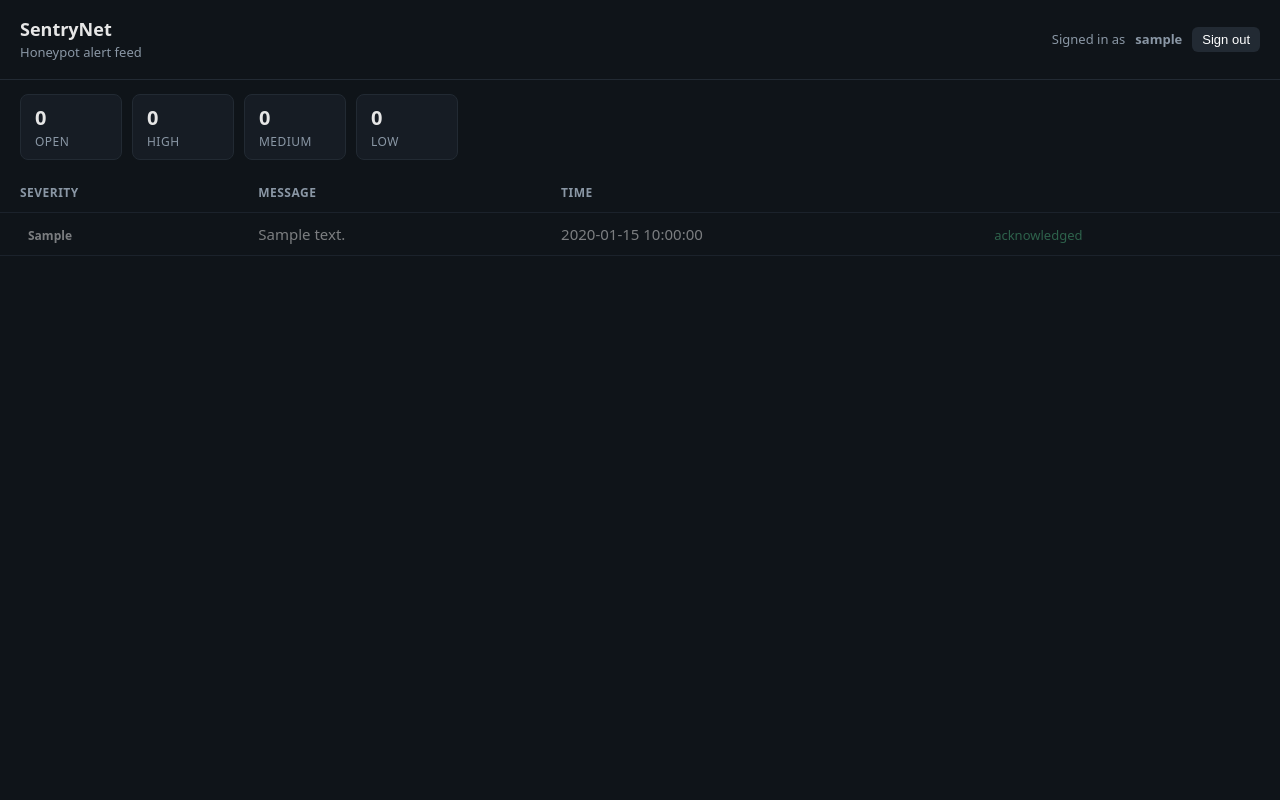
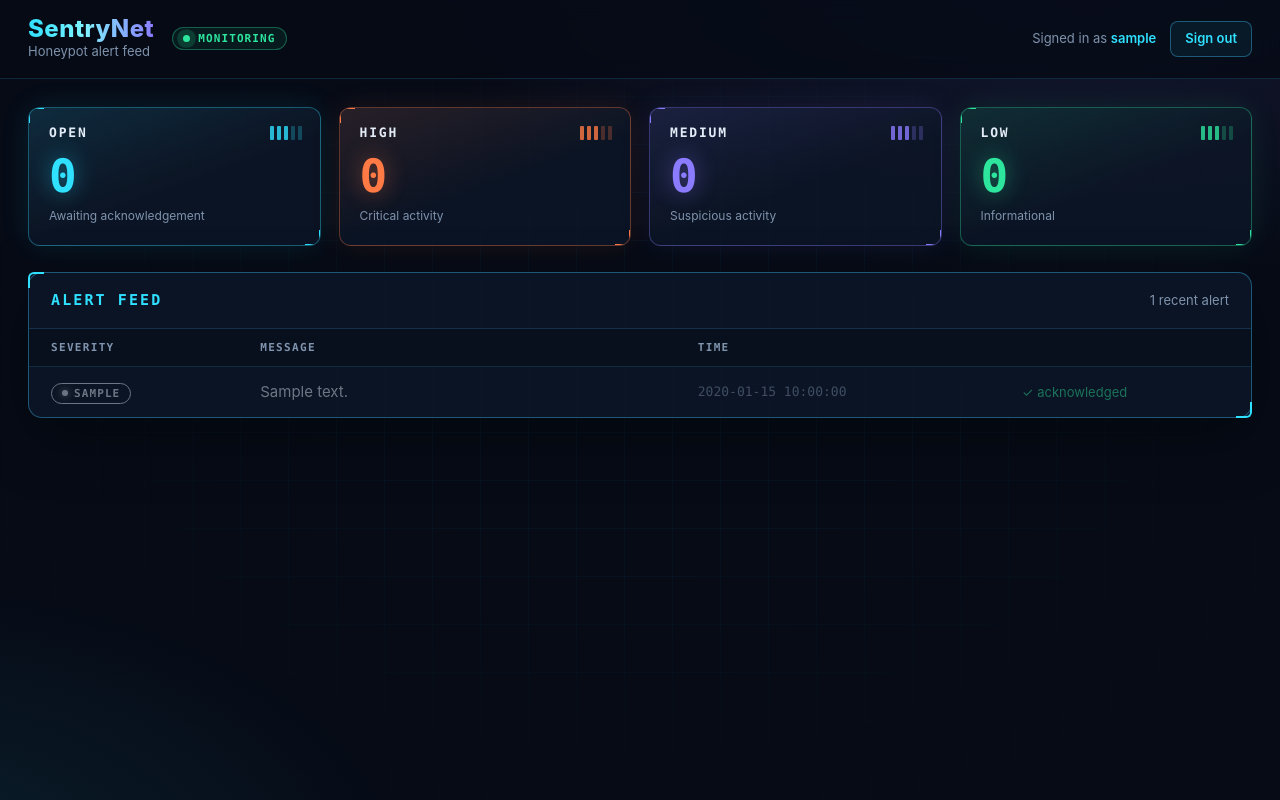
Before and after one commit to Rabdool/sentrynet, a Flask app: page / in a window 1280 px wide. Run offline with Flask 3, Linux system fonts and the light colour scheme; the visitor is signed in with stand-in values (Sample User, id 1); tables that the repository leaves empty hold one stand-in row (values such as "Sample post").

Commit message:
Restyle dashboard and sign-in page; add password visibility toggle
Move the dashboard styling into a shared stylesheet with a dark
security-console theme: colour-coded severity cards, a styled alert feed,
a live monitoring indicator and a radar empty state. The sign-in page
gets a show/hide password button. Presentation only; no route or
authentication changes.

Co-Authored-By: Claude Opus 5.5 <noreply@anthropic.com>

```diff
--- /dev/null
+++ b/dashboard/static/sentrynet.css
@@ -0,0 +1,392 @@
+/* SentryNet dashboard theme: dark security-operations console. */
+:root {
+  color-scheme: dark;
+  --bg: #060b16;
+  --bg-2: #0a1222;
+  --panel: rgba(13, 22, 40, .82);
+  --panel-solid: #0d1628;
+  --line: rgba(64, 196, 255, .16);
+  --line-strong: rgba(64, 196, 255, .38);
+  --text: #e3ecf7;
+  --muted: #7f93ad;
+  --cyan: #2fe0ff;
+  --violet: #8b7bff;
+  --orange: #ff7a45;
+  --green: #2ee59d;
+  --red: #ff5470;
+  --mono: ui-monospace, "JetBrains Mono", "SFMono-Regular", Menlo, Consolas, monospace;
+  --sans: "Inter", "Segoe UI", system-ui, -apple-system, Roboto, Ubuntu, sans-serif;
+}
+
+* { box-sizing: border-box; }
+
+body {
+  margin: 0;
+  min-height: 100vh;
+  font: 15px/1.5 var(--sans);
+  color: var(--text);
+  background:
+    radial-gradient(1200px 600px at 85% -10%, rgba(139, 123, 255, .14), transparent 60%),
+    radial-gradient(900px 500px at -10% 110%, rgba(47, 224, 255, .10), transparent 60%),
+    var(--bg);
+}
+
+/* faint grid behind everything */
+body::before {
+  content: "";
+  position: fixed;
+  inset: 0;
+  pointer-events: none;
+  background-image:
+    linear-gradient(var(--line) 1px, transparent 1px),
+    linear-gradient(90deg, var(--line) 1px, transparent 1px);
+  background-size: 48px 48px;
+  opacity: .25;
+  mask-image: radial-gradient(ellipse at center, #000 30%, transparent 80%);
+}
+
+button { font: inherit; cursor: pointer; }
+
+.brand {
+  margin: 0;
+  font-weight: 800;
+  letter-spacing: .02em;
+  background: linear-gradient(90deg, var(--cyan), #7ff3ff 45%, var(--violet));
+  -webkit-background-clip: text;
+  background-clip: text;
+  color: transparent;
+}
+
+.eyebrow {
+  font: 600 11px/1 var(--mono);
+  letter-spacing: .14em;
+  text-transform: uppercase;
+  color: var(--muted);
+}
+
+/* corner brackets used on cards and panels */
+.hud { position: relative; }
+.hud::before, .hud::after {
+  content: "";
+  position: absolute;
+  width: 14px;
+  height: 14px;
+  border: 2px solid var(--accent, var(--cyan));
+  pointer-events: none;
+}
+.hud::before { top: -1px; left: -1px; border-right: 0; border-bottom: 0; border-top-left-radius: 6px; }
+.hud::after { bottom: -1px; right: -1px; border-left: 0; border-top: 0; border-bottom-right-radius: 6px; }
+
+/* status pill with a pulsing dot */
+.live {
+  display: inline-flex;
+  align-items: center;
+  gap: 8px;
+  padding: 5px 10px;
+  border: 1px solid rgba(46, 229, 157, .35);
+  border-radius: 999px;
+  background: rgba(46, 229, 157, .08);
+  color: var(--green);
+  font: 600 11px/1 var(--mono);
+  letter-spacing: .1em;
+  text-transform: uppercase;
+}
+.live .dot {
+  width: 7px;
+  height: 7px;
+  border-radius: 50%;
+  background: var(--green);
+  box-shadow: 0 0 0 0 rgba(46, 229, 157, .6);
+  animation: pulse 2s infinite;
+}
+@keyframes pulse {
+  70% { box-shadow: 0 0 0 8px rgba(46, 229, 157, 0); }
+  100% { box-shadow: 0 0 0 0 rgba(46, 229, 157, 0); }
+}
+
+.btn {
+  border: 1px solid var(--line-strong);
+  border-radius: 8px;
+  padding: 7px 14px;
+  background: rgba(47, 224, 255, .06);
+  color: var(--cyan);
+  font-size: 13px;
+  font-weight: 600;
+  transition: background .15s, box-shadow .15s, border-color .15s;
+}
+.btn:hover { background: rgba(47, 224, 255, .14); border-color: var(--cyan); box-shadow: 0 0 16px rgba(47, 224, 255, .25); }
+.btn:focus-visible { outline: 2px solid var(--cyan); outline-offset: 2px; }
+
+.btn-primary {
+  width: 100%;
+  padding: 12px;
+  border: 0;
+  border-radius: 10px;
+  color: #04121c;
+  font-size: 15px;
+  font-weight: 700;
+  letter-spacing: .03em;
+  background: linear-gradient(90deg, var(--cyan), #5aa8ff 55%, var(--violet));
+  box-shadow: 0 8px 28px rgba(47, 224, 255, .25);
+}
+.btn-primary:hover { filter: brightness(1.08); box-shadow: 0 8px 34px rgba(47, 224, 255, .38); }
+
+/* radar sweep, used decoratively */
+.radar {
+  position: relative;
+  border-radius: 50%;
+  border: 1px solid var(--line-strong);
+  background:
+    radial-gradient(circle, transparent 32%, var(--line) 33%, transparent 34%, transparent 65%, var(--line) 66%, transparent 67%),
+    radial-gradient(circle, rgba(47, 224, 255, .08), transparent 70%);
+  overflow: hidden;
+}
+.radar::before, .radar::after { content: ""; position: absolute; background: var(--line); }
+.radar::before { left: 50%; top: 0; bottom: 0; width: 1px; }
+.radar::after { top: 50%; left: 0; right: 0; height: 1px; }
+.radar .sweep {
+  position: absolute;
+  inset: 0;
+  border-radius: 50%;
+  background: conic-gradient(from 0deg, rgba(47, 224, 255, .55), rgba(139, 123, 255, .15) 40deg, transparent 70deg);
+  animation: spin 4s linear infinite;
+}
+@keyframes spin { to { transform: rotate(360deg); } }
+
+@media (prefers-reduced-motion: reduce) {
+  .radar .sweep, .live .dot { animation: none; }
+}
+
+/* ---------- sign-in page ---------- */
+
+.auth-page {
+  display: grid;
+  place-items: center;
+  padding: 24px 16px;
+}
+.auth-page .backdrop {
+  position: fixed;
+  width: min(760px, 120vw);
+  aspect-ratio: 1;
+  top: 50%;
+  left: 50%;
+  transform: translate(-50%, -50%);
+  opacity: .35;
+  pointer-events: none;
+}
+.auth-card {
+  position: relative;
+  width: 100%;
+  max-width: 400px;
+  padding: 36px 32px 28px;
+  border: 1px solid var(--line-strong);
+  border-radius: 14px;
+  background: var(--panel);
+  backdrop-filter: blur(10px);
+  box-shadow: 0 0 0 1px rgba(139, 123, 255, .08), 0 30px 80px rgba(0, 0, 0, .55), 0 0 60px rgba(47, 224, 255, .08);
+}
+.auth-card .shield {
+  position: absolute;
+  top: 18px;
+  right: 18px;
+  color: var(--cyan);
+  opacity: .8;
+}
+.auth-card .brand { font-size: 30px; text-align: center; }
+.auth-card .sub { text-align: center; color: var(--muted); margin: 2px 0 26px; }
+
+.field { margin-bottom: 18px; }
+.field label {
+  display: flex;
+  justify-content: space-between;
+  margin-bottom: 7px;
+  font: 600 11px/1 var(--mono);
+  letter-spacing: .12em;
+  text-transform: uppercase;
+  color: var(--muted);
+}
+.input-wrap { position: relative; }
+.input-wrap input {
+  width: 100%;
+  padding: 12px 14px;
+  border: 1px solid var(--line-strong);
+  border-radius: 10px;
+  background: rgba(6, 11, 22, .75);
+  color: var(--text);
+  font-size: 15px;
+  transition: border-color .15s, box-shadow .15s;
+}
+.input-wrap input:focus {
+  outline: none;
+  border-color: var(--cyan);
+  box-shadow: 0 0 0 3px rgba(47, 224, 255, .15), 0 0 18px rgba(47, 224, 255, .18);
+}
+.input-wrap.has-toggle input { padding-right: 48px; }
+.toggle-pw {
+  position: absolute;
+  top: 50%;
+  right: 6px;
+  transform: translateY(-50%);
+  display: grid;
+  place-items: center;
+  width: 36px;
+  height: 36px;
+  border: 0;
+  border-radius: 8px;
+  background: transparent;
+  color: var(--muted);
+}
+.toggle-pw:hover { color: var(--cyan); background: rgba(47, 224, 255, .08); }
+.toggle-pw:focus-visible { outline: 2px solid var(--cyan); }
+.toggle-pw .eye-off { display: none; }
+.toggle-pw[aria-pressed="true"] .eye { display: none; }
+.toggle-pw[aria-pressed="true"] .eye-off { display: block; }
+
+.error {
+  margin-bottom: 16px;
+  padding: 10px 12px;
+  border: 1px solid rgba(255, 84, 112, .35);
+  border-radius: 8px;
+  background: rgba(255, 84, 112, .1);
+  color: #ff8fa3;
+  font-size: 13px;
+}
+.auth-foot {
+  margin-top: 22px;
+  text-align: center;
+  font: 500 11px/1.6 var(--mono);
+  letter-spacing: .06em;
+  color: var(--muted);
+}
+
+/* ---------- dashboard ---------- */
+
+.topbar {
+  position: sticky;
+  top: 0;
+  z-index: 5;
+  display: flex;
+  justify-content: space-between;
+  align-items: center;
+  gap: 16px;
+  flex-wrap: wrap;
+  padding: 16px 28px;
+  border-bottom: 1px solid var(--line);
+  background: rgba(6, 11, 22, .8);
+  backdrop-filter: blur(10px);
+}
+.topbar .brand { font-size: 24px; line-height: 1.1; }
+.topbar .sub { color: var(--muted); font-size: 13px; }
+.topbar .left { display: flex; align-items: center; gap: 18px; flex-wrap: wrap; }
+.who { display: flex; align-items: center; gap: 14px; color: var(--muted); font-size: 13px; }
+.who strong { color: var(--cyan); font-weight: 600; }
+.who form { margin: 0; }
+
+main { position: relative; max-width: 1280px; margin: 0 auto; padding: 28px; }
+
+.stats {
+  display: grid;
+  grid-template-columns: repeat(4, minmax(0, 1fr));
+  gap: 18px;
+  margin-bottom: 26px;
+}
+.stat {
+  --accent: var(--cyan);
+  position: relative;
+  padding: 18px 20px 20px;
+  border: 1px solid color-mix(in srgb, var(--accent) 35%, transparent);
+  border-radius: 12px;
+  background:
+    linear-gradient(160deg, color-mix(in srgb, var(--accent) 12%, transparent), transparent 55%),
+    var(--panel);
+  box-shadow: 0 0 30px color-mix(in srgb, var(--accent) 10%, transparent);
+  overflow: hidden;
+}
+.stat.open { --accent: var(--cyan); }
+.stat.high { --accent: var(--orange); }
+.stat.medium { --accent: var(--violet); }
+.stat.low { --accent: var(--green); }
+.stat .label { font: 700 13px/1 var(--mono); letter-spacing: .14em; text-transform: uppercase; color: var(--text); }
+.stat .value {
+  margin-top: 14px;
+  font: 700 46px/1 var(--mono);
+  color: var(--accent);
+  text-shadow: 0 0 22px color-mix(in srgb, var(--accent) 45%, transparent);
+}
+.stat .hint { margin-top: 8px; font-size: 12px; color: var(--muted); }
+.stat .bars { position: absolute; right: 18px; top: 18px; display: flex; gap: 3px; }
+.stat .bars i { display: block; width: 4px; height: 14px; border-radius: 1px; background: var(--accent); opacity: .25; }
+.stat .bars i:nth-child(-n+3) { opacity: .8; }
+
+.panel {
+  position: relative;
+  border: 1px solid var(--line-strong);
+  border-radius: 14px;
+  background: var(--panel);
+  box-shadow: 0 20px 60px rgba(0, 0, 0, .35);
+}
+.panel-head {
+  display: flex;
+  justify-content: space-between;
+  align-items: center;
+  gap: 16px;
+  flex-wrap: wrap;
+  padding: 18px 22px;
+  border-bottom: 1px solid var(--line);
+}
+.panel-head h2 { margin: 0; font: 700 15px/1 var(--mono); letter-spacing: .14em; text-transform: uppercase; color: var(--cyan); }
+.panel-head .meta { color: var(--muted); font-size: 13px; }
+.panel-head .right { display: flex; align-items: center; gap: 14px; }
+
+.table-wrap { overflow-x: auto; }
+table { width: 100%; border-collapse: collapse; }
+th, td { padding: 13px 22px; text-align: left; border-bottom: 1px solid rgba(64, 196, 255, .08); }
+th { font: 600 11px/1 var(--mono); letter-spacing: .12em; text-transform: uppercase; color: var(--muted); background: rgba(6, 11, 22, .4); }
+tbody tr { transition: background .15s; }
+tbody tr:hover { background: rgba(47, 224, 255, .04); }
+tbody tr:last-child td { border-bottom: 0; }
+tr.ack { opacity: .45; }
+td.time { font-family: var(--mono); font-size: 13px; color: var(--muted); white-space: nowrap; }
+td.msg { min-width: 260px; }
+
+.sev {
+  display: inline-flex;
+  align-items: center;
+  gap: 6px;
+  padding: 4px 10px;
+  border-radius: 999px;
+  border: 1px solid;
+  font: 700 11px/1 var(--mono);
+  letter-spacing: .1em;
+  text-transform: uppercase;
+}
+.sev::before { content: ""; width: 6px; height: 6px; border-radius: 50%; background: currentColor; box-shadow: 0 0 8px currentColor; }
+.sev.high { color: var(--orange); border-color: rgba(255, 122, 69, .4); background: rgba(255, 122, 69, .1); }
+.sev.medium { color: var(--violet); border-color: rgba(139, 123, 255, .4); background: rgba(139, 123, 255, .1); }
+.sev.low { color: var(--green); border-color: rgba(46, 229, 157, .4); background: rgba(46, 229, 157, .1); }
+
+.done { display: inline-flex; align-items: center; gap: 6px; color: var(--green); font-size: 13px; }
+
+.empty {
+  display: flex;
+  align-items: center;
+  justify-content: center;
+  gap: 28px;
+  flex-wrap: wrap;
+  padding: 48px 24px;
+  text-align: left;
+}
+.empty .radar { width: 140px; height: 140px; flex: none; }
+.empty p { margin: 0; color: var(--muted); max-width: 360px; }
+.empty strong { display: block; margin-bottom: 4px; color: var(--text); font-size: 16px; }
+
+@media (max-width: 900px) {
+  .stats { grid-template-columns: repeat(2, minmax(0, 1fr)); }
+}
+@media (max-width: 560px) {
+  .topbar, main { padding-left: 16px; padding-right: 16px; }
+  .stats { gap: 12px; }
+  .stat .value { font-size: 36px; }
+  th, td { padding: 12px 14px; }
+  .auth-card { padding: 30px 22px 24px; }
+}
--- a/dashboard/templates/index.html
+++ b/dashboard/templates/index.html
@@ -4,54 +4,64 @@
   <meta charset="utf-8">
   <meta name="viewport" content="width=device-width, initial-scale=1">
   <title>SentryNet — Alert Feed</title>
-  <style>
-    :root { color-scheme: dark; }
-    body { margin: 0; font: 15px/1.5 system-ui, sans-serif; background: #0f1419; color: #e6e6e6; }
-    header { padding: 16px 20px; border-bottom: 1px solid #222a33; display: flex; justify-content: space-between; align-items: center; gap: 12px; }
-    .who { color: #8a97a5; font-size: 13px; display: flex; align-items: center; gap: 10px; }
-    .who button { background: #222a33; }
-    header h1 { margin: 0; font-size: 18px; }
-    header .sub { color: #8a97a5; font-size: 13px; }
-    .counts { display: flex; gap: 10px; padding: 14px 20px; flex-wrap: wrap; }
-    .tile { background: #161c24; border: 1px solid #222a33; border-radius: 8px; padding: 8px 14px; min-width: 72px; }
-    .tile .n { font-size: 20px; font-weight: 700; }
-    .tile .l { font-size: 12px; color: #8a97a5; text-transform: uppercase; letter-spacing: .04em; }
-    table { width: 100%; border-collapse: collapse; }
-    th, td { text-align: left; padding: 10px 20px; border-bottom: 1px solid #1b222b; }
-    th { font-size: 12px; color: #8a97a5; text-transform: uppercase; letter-spacing: .04em; }
-    tr.ack { opacity: .5; }
-    .sev { font-weight: 700; padding: 2px 8px; border-radius: 999px; font-size: 12px; }
-    .sev.high { background: #3a1416; color: #ff7a85; }
-    .sev.medium { background: #3a2c12; color: #ffc46b; }
-    .sev.low { background: #12303a; color: #6bd0ff; }
-    button { background: #1f6feb; color: #fff; border: 0; border-radius: 6px; padding: 5px 10px; cursor: pointer; font-size: 13px; }
-    .done { color: #4caf7d; font-size: 13px; }
-    .empty { padding: 40px 20px; color: #8a97a5; }
-  </style>
+  <link rel="stylesheet" href="{{ url_for('static', filename='sentrynet.css') }}">
 </head>
 <body>
-  <header>
+  <header class="topbar">
+    <div class="left">
       <div>
-      <h1>SentryNet</h1>
+        <h1 class="brand">SentryNet</h1>
         <div class="sub">Honeypot alert feed</div>
       </div>
+      <span class="live"><span class="dot"></span>Monitoring</span>
+    </div>
     <div class="who">
-      Signed in as <strong>{{ current_user['username'] }}</strong>
+      <span>Signed in as <strong>{{ current_user['username'] }}</strong></span>
       <form method="post" action="{{ url_for('logout') }}">
         <input type="hidden" name="csrf_token" value="{{ csrf_token() }}">
-        <button type="submit">Sign out</button>
+        <button type="submit" class="btn">Sign out</button>
       </form>
     </div>
   </header>
 
-  <div class="counts">
-    <div class="tile"><div class="n">{{ counts.unacknowledged }}</div><div class="l">Open</div></div>
-    <div class="tile"><div class="n">{{ counts.high }}</div><div class="l">High</div></div>
-    <div class="tile"><div class="n">{{ counts.medium }}</div><div class="l">Medium</div></div>
-    <div class="tile"><div class="n">{{ counts.low }}</div><div class="l">Low</div></div>
+  <main>
+    <section class="stats" aria-label="Alert summary">
+      <div class="stat open hud">
+        <div class="bars" aria-hidden="true"><i></i><i></i><i></i><i></i><i></i></div>
+        <div class="label">Open</div>
+        <div class="value">{{ counts.unacknowledged }}</div>
+        <div class="hint">Awaiting acknowledgement</div>
+      </div>
+      <div class="stat high hud">
+        <div class="bars" aria-hidden="true"><i></i><i></i><i></i><i></i><i></i></div>
+        <div class="label">High</div>
+        <div class="value">{{ counts.high }}</div>
+        <div class="hint">Critical activity</div>
+      </div>
+      <div class="stat medium hud">
+        <div class="bars" aria-hidden="true"><i></i><i></i><i></i><i></i><i></i></div>
+        <div class="label">Medium</div>
+        <div class="value">{{ counts.medium }}</div>
+        <div class="hint">Suspicious activity</div>
+      </div>
+      <div class="stat low hud">
+        <div class="bars" aria-hidden="true"><i></i><i></i><i></i><i></i><i></i></div>
+        <div class="label">Low</div>
+        <div class="value">{{ counts.low }}</div>
+        <div class="hint">Informational</div>
+      </div>
+    </section>
+
+    <section class="panel hud">
+      <div class="panel-head">
+        <h2>Alert feed</h2>
+        <div class="right">
+          <span class="meta">{{ alerts|length }} recent alert{{ '' if alerts|length == 1 else 's' }}</span>
+        </div>
       </div>
 
       {% if alerts %}
+      <div class="table-wrap">
         <table>
           <thead>
             <tr><th>Severity</th><th>Message</th><th>Time</th><th></th></tr>
@@ -60,15 +70,15 @@
             {% for a in alerts %}
             <tr class="{{ 'ack' if a['acknowledged'] else '' }}">
               <td><span class="sev {{ a['severity'] }}">{{ a['severity'] }}</span></td>
-        <td>{{ a['message'] }}</td>
-        <td>{{ a['created_at'] }}</td>
+              <td class="msg">{{ a['message'] }}</td>
+              <td class="time">{{ a['created_at'] }}</td>
               <td>
                 {% if a['acknowledged'] %}
-            <span class="done">acknowledged</span>
+                  <span class="done">✓ acknowledged</span>
                 {% else %}
                   <form method="post" action="{{ url_for('acknowledge', alert_id=a['id']) }}">
                     <input type="hidden" name="csrf_token" value="{{ csrf_token() }}">
-              <button type="submit">Acknowledge</button>
+                    <button type="submit" class="btn">Acknowledge</button>
                   </form>
                 {% endif %}
               </td>
@@ -76,8 +86,14 @@
             {% endfor %}
           </tbody>
         </table>
+      </div>
       {% else %}
-    <p class="empty">No alerts yet — the honeypot layer hasn't reported any activity.</p>
+      <div class="empty">
+        <div class="radar" aria-hidden="true"><div class="sweep"></div></div>
+        <p><strong>No alerts yet</strong>The honeypot layer hasn't reported any activity. Decoy services are being monitored.</p>
+      </div>
       {% endif %}
+    </section>
+  </main>
 </body>
 </html>
```
Also changed, not shown: dashboard/templates/login.html (+44 -22 lines). Lines whose indentation alone changed are shown as unchanged.
